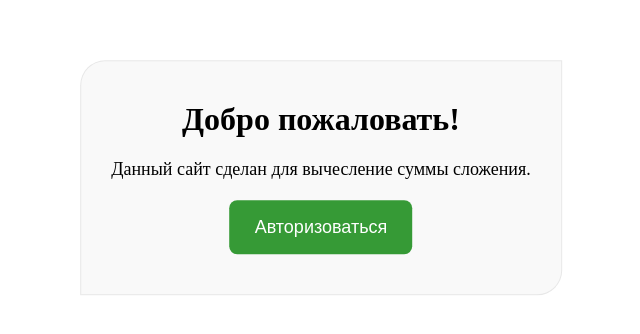
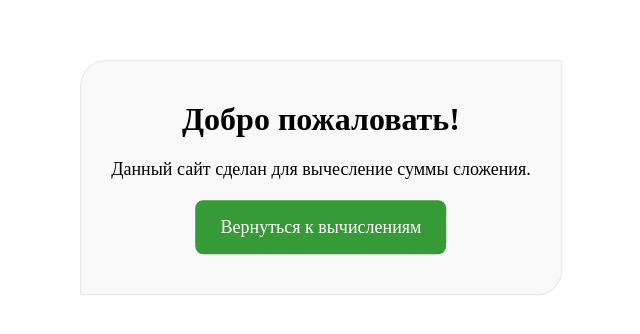
Before and after one commit to Mirkadoi/exemple-infinite-scroll, a React (Create React App) app: page / in a window 1280 px wide. Shown: the part 222-556 px from the top of the page, without its empty margins (319-959 px from the left). Built offline with nearby package versions, Linux system fonts and the light colour scheme; sample sign-in values are in the browser's storage.

Commit message:
Добавляет редерект при авторизации

```diff
--- a/src/app/App.js
+++ b/src/app/App.js
@@ -3,7 +3,8 @@ import RootRouter from '../router/RootRouter';
 
 
 function App() {
-    const [isAuth, switchIsAuth] = useState(false);
+    const tokenIsTrue = !!localStorage.getItem('token');
+    const [isAuth, switchIsAuth] = useState(tokenIsTrue);
     return (
         <RootRouter
             isAuth={isAuth}
--- a/src/components/Authorization/FormAuth.js
+++ b/src/components/Authorization/FormAuth.js
@@ -1,9 +1,11 @@
 import React, { useState } from 'react';
+import { withRouter } from 'react-router-dom';
+import PropTypes from 'prop-types';
 import TextField from '../TextField';
 import Button from '../Button';
 import styles from './FormAuth.module.scss';
 
-const FormAuth = () => {
+const FormAuth = ({ switchIsAuth, history }) => {
     const [formValue, setFormValue] = useState({
         mail: '',
         password: '',
@@ -54,7 +56,11 @@ const FormAuth = () => {
 
     const handleClick = (e) => {
         e.preventDefault();
-        console.log(e);
+        switchIsAuth(true);
+
+        localStorage.setItem('token', 'x5QzMhLdnco1GNNy8ewgKYFPrpaxAsfB');
+
+        history.push('/calculator');
     };
 
     return (
@@ -93,4 +99,9 @@ const FormAuth = () => {
     );
 };
 
-export default FormAuth;
+FormAuth.propTypes = {
+    history: PropTypes.object.isRequired,
+    switchIsAuth: PropTypes.func.isRequired,
+};
+
+export default withRouter(FormAuth);
--- a/src/page/main/Main.js
+++ b/src/page/main/Main.js
@@ -4,7 +4,10 @@ import Button from '../../components/Button';
 import FormAuth from '../../components/Authorization/FormAuth';
 import styles from './Main.module.scss';
 
-const renderPreview = (isAuth, switchStepAuth) => (
+const Main = ({ isAuth, switchIsAuth }) => {
+    const [renderStepAuth, switchStepAuth] = useState(true);
+
+    const renderPreview = () => (
         <>
             <h1 className={styles.title}>
                 Добро пожаловать!
@@ -39,17 +42,15 @@ const renderAuth = () => (
             <h1 className={styles.title}>
                 Аутентификация
             </h1>
-        <FormAuth />
+            <FormAuth switchIsAuth={switchIsAuth}/>
         </>
     );
 
-const Main = ({ isAuth }) => {
-    const [renderStepAuth, switchStepAuth] = useState(true);
     return (
         <div className={styles.root}>
             <div className={styles.wrapper}>
                 {
-                    renderStepAuth ? renderPreview(isAuth, switchStepAuth) : renderAuth()
+                    renderStepAuth ? renderPreview(isAuth) : renderAuth(switchIsAuth)
                 }
             </div>
         </div>
@@ -58,6 +59,7 @@ const Main = ({ isAuth }) => {
 
 Main.propTypes = {
     isAuth: PropTypes.bool.isRequired,
+    switchIsAuth: PropTypes.func.isRequired,
 };
 
 export default Main;
--- a/src/router/RootRouter.js
+++ b/src/router/RootRouter.js
@@ -9,13 +9,13 @@ import Main from '../page/main/Main';
 import Calculator from '../page/calculator/Calculator';
 import ProtectedRouter from './ProtectedRouter';
 
-const RootRouter = ({ isAuth }) => (
+const RootRouter = ({ isAuth, switchIsAuth }) => (
     <Router>
         <Switch>
             <Route
                 exact
                 path="/"
-                render={() => <Main isAuth={isAuth} />}
+                render={() => <Main isAuth={isAuth} switchIsAuth={switchIsAuth}/>}
             />
             <ProtectedRouter
                 path="/calculator"
@@ -32,6 +32,7 @@ const RootRouter = ({ isAuth }) => (
 
 RootRouter.propTypes = {
     isAuth: PropTypes.bool.isRequired,
+    switchIsAuth: PropTypes.func.isRequired,
 };
 
 export default RootRouter;
```
Lines whose indentation alone changed are shown as unchanged.
